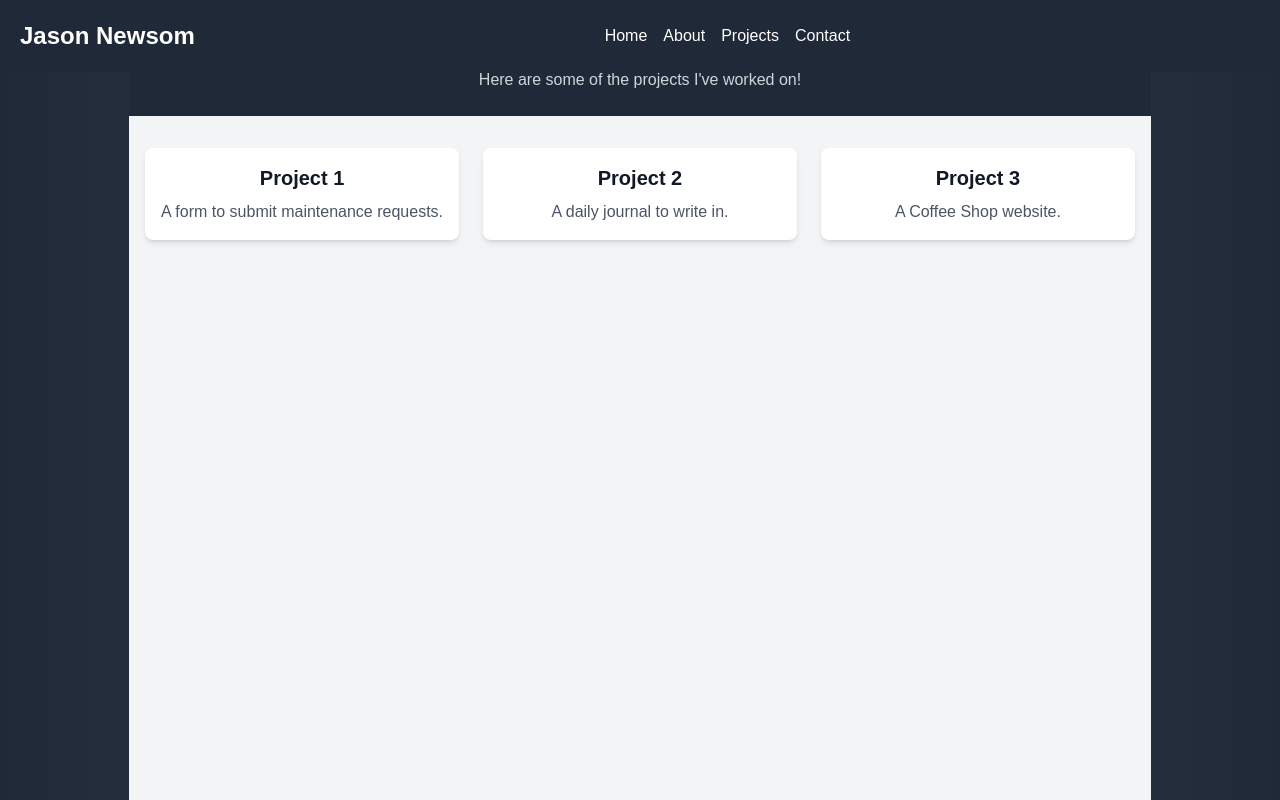
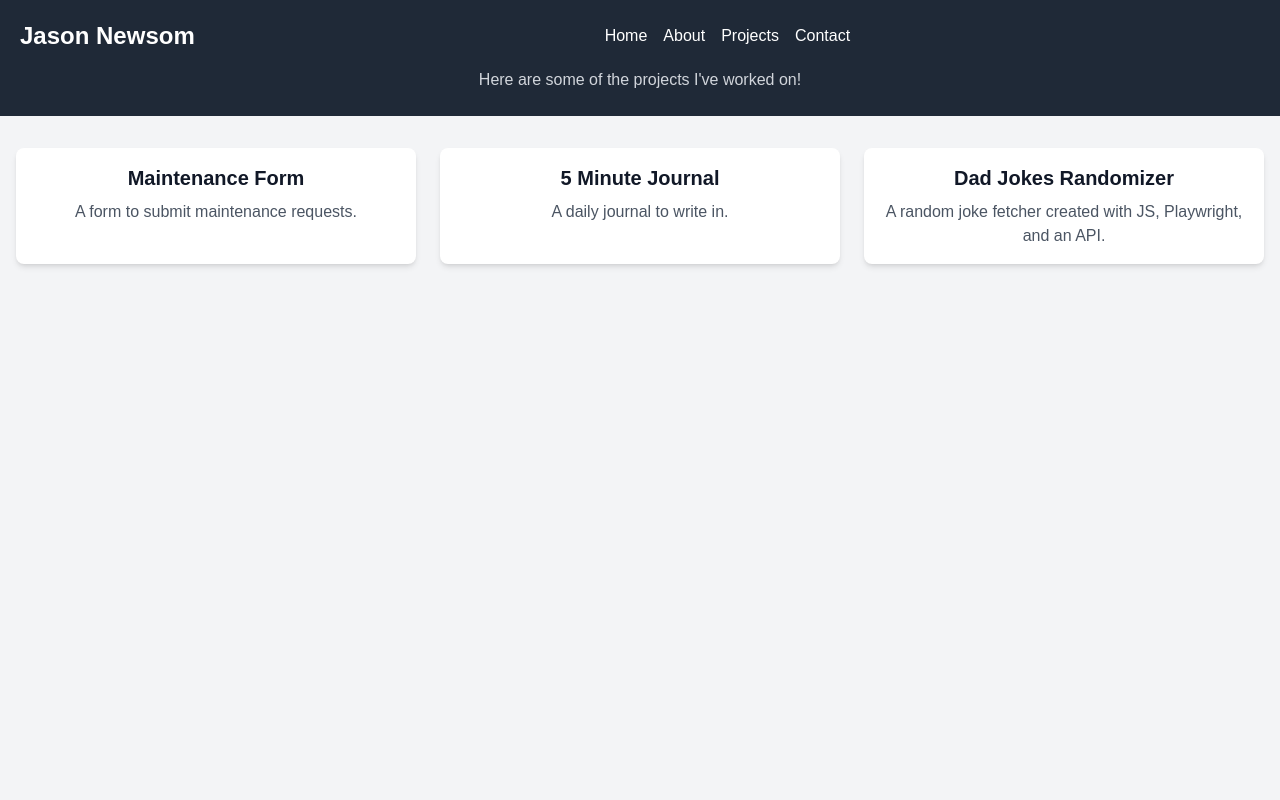
Before and after one commit to HLVN-1/HLVN-Portfolio, a Next.js app: page /project-page in a window 1280 px wide. Built offline with nearby package versions, Linux system fonts and the light colour scheme.

Commit message:
added direct links to projects

```diff
--- a/components/project-layout.jsx
+++ b/components/project-layout.jsx
@@ -18,20 +18,38 @@
           <main className="container mx-auto px-4 py-8">
             <div className="grid grid-cols-1 sm:grid-cols-2 md:grid-cols-3 gap-6">
               <div className="bg-white shadow-md rounded-lg p-4">
-                <h2 className="text-xl font-bold">Project 1</h2>
+                <h2 className="text-xl font-bold">
+                  <a href="https://maintenance-form-app.vercel.app/">
+                    Maintenance Form
+                  </a>
+                </h2>
                 <p className="text-gray-600 mt-2">
                   A form to submit maintenance requests.
                 </p>
               </div>
               <div className="bg-white shadow-md rounded-lg p-4">
-                <h2 className="text-xl font-bold">Project 2</h2>
+                <h2 className="text-xl font-bold">
+                  <a href="https://hlvn-1.github.io/5minjournal/">
+                    5 Minute Journal
+                  </a>
+                </h2>
                 <p className="text-gray-600 mt-2">
                   A daily journal to write in.
                 </p>
               </div>
+              {/* <div className="bg-white shadow-md rounded-lg p-4">
+                <h2 className="text-xl font-bold">Coffee Cafe Website</h2>
+                <p className="text-gray-600 mt-2">A Coffee Shop website.</p>
+              </div> */}
               <div className="bg-white shadow-md rounded-lg p-4">
-                <h2 className="text-xl font-bold">Project 3</h2>
-                <p className="text-gray-600 mt-2">A Coffee Shop website.</p>
+                <h2 className="text-xl font-bold">
+                  <a href="https://random-joke-fetcher.vercel.app/">
+                    Dad Jokes Randomizer
+                  </a>
+                </h2>
+                <p className="text-gray-600 mt-2">
+                  A random joke fetcher created with JS, Playwright, and an API.
+                </p>
               </div>
             </div>
           </main>
```
